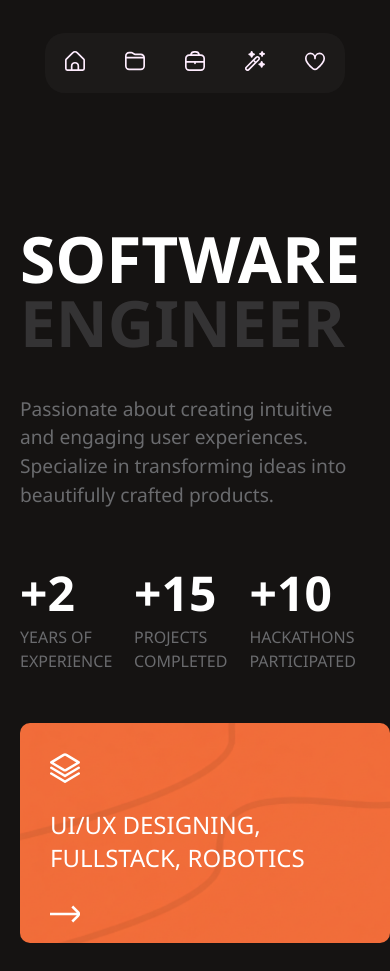
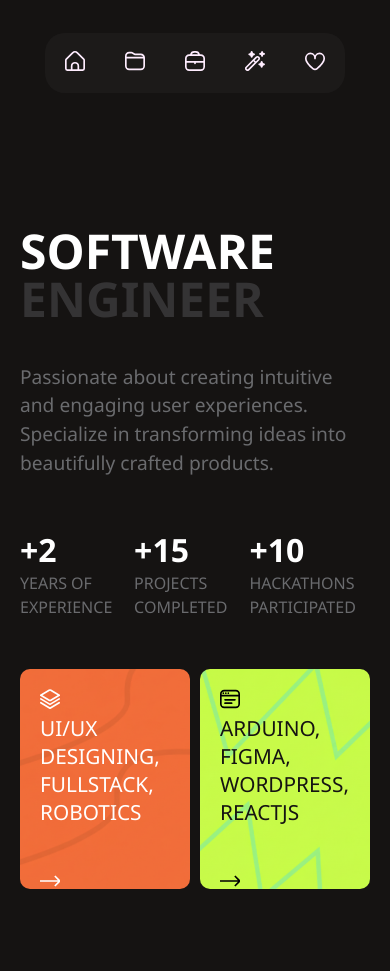
Before and after one commit to amanr1405/react-profile, a React (Create React App) app: page / in a window 390 px wide. Built offline with nearby package versions, Linux system fonts and the light colour scheme.

Commit message:
changes the css

```diff
--- a/src/index.css
+++ b/src/index.css
@@ -492,19 +492,35 @@ button{
     padding-right: 20px;
   }
 
+
   .info_container{
-    flex-direction: column;
     gap: 10px;
   }
 
+  .info2 .elements img, .info .elements img{
+    width: 20px;
+    height: 20px;
+    top: 20px;
+    left: 20px;
+  }
+
+  .info .elements h2, .info2 .elements h2{
+    top: 20px;
+    left: 20px;
+    font-size: 1.3rem;
+  }
   .heroic h1{
-    font-size: 4rem;
-    line-height: 4rem;
-    width: 100%;
+    font-size: 3rem;
+    line-height: 3rem;
+    width: 100%
   }
 
   .heroic p{
     width: 100%;
+  }
+
+  .progress h1 {
+      font-size: 2rem;
   }
 
   .progress p{
@@ -530,9 +546,6 @@ button{
   .project_container{
     gap: 20px;
   }
-  .progress h1{
-    font-size: 3rem;
-  }
 
   .view_element .view_photo img{
     width: 100%;
```
